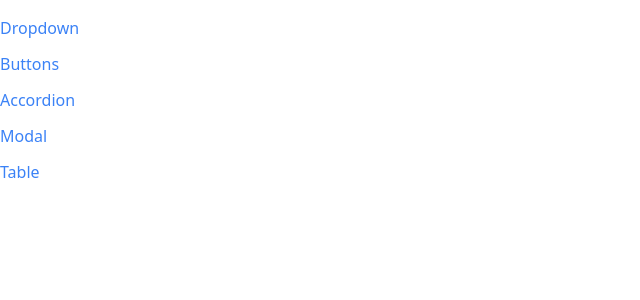
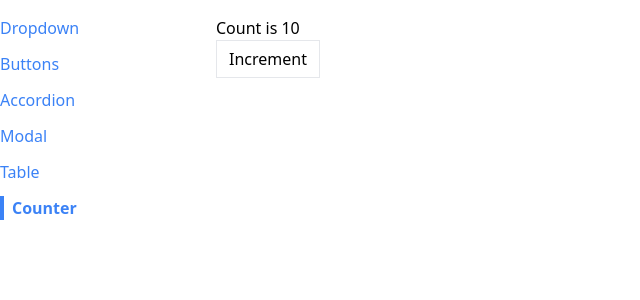
Before and after one commit to Dmitry1007/common-ui-components, a React (Create React App) app: page /counter in a window 1280 px wide. Shown: the top 300 px of the page, without its empty margins (0-640 px from the left). Built offline with nearby package versions, Linux system fonts and the light colour scheme.

Commit message:
Boilerpate Counter Page

```diff
--- a/src/App.js
+++ b/src/App.js
@@ -6,6 +6,7 @@ import ButtonPage from "./pages/ButtonPage";
 import AccordionPage from "./pages/AccordionPage";
 import ModalPage from "./pages/ModalPage";
 import TablePage from "./pages/TablePage";
+import CounterPage from "./pages/CounterPage";
 
 function App() {
   return (
@@ -27,6 +28,9 @@ function App() {
         <Route path="/table">
           <TablePage />
         </Route>
+        <Route path="/counter">
+          <CounterPage initialCount={10} />
+        </Route>
       </div>
     </div>
   );
--- a/src/components/Sidebar.js
+++ b/src/components/Sidebar.js
@@ -7,6 +7,7 @@ function SideBar() {
     { label: "Accordion", path: "/accordion" },
     { label: "Modal", path: "/modal" },
     { label: "Table", path: "/table" },
+    { label: "Counter", path: "/counter" },
   ];
 
   const renderedLinks = links.map((link) => {
--- a/src/components/SortableTable.js
+++ b/src/components/SortableTable.js
@@ -84,11 +84,7 @@ function SortableTable({ data, config, keyFn }) {
     }
   };
 
-  return (
-    <div>
-      <Table data={sortedData} config={updatedConfig} keyFn={keyFn} />
-    </div>
-  );
+  return <Table data={sortedData} config={updatedConfig} keyFn={keyFn} />;
 }
 
 export default SortableTable;
--- /dev/null
+++ b/src/pages/CounterPage.js
@@ -0,0 +1,23 @@
+import { useState, useEffect } from "react";
+import Button from "../components/Button";
+
+function CounterPage({ initialCount }) {
+  const [count, setCount] = useState(initialCount);
+
+  useEffect(() => {
+    console.log(count);
+  }, [count]);
+
+  const handleClick = () => {
+    setCount(count + 1);
+  };
+
+  return (
+    <div>
+      <h2>Count is {count}</h2>
+      <Button onClick={handleClick}>Increment</Button>
+    </div>
+  );
+}
+
+export default CounterPage;
```
